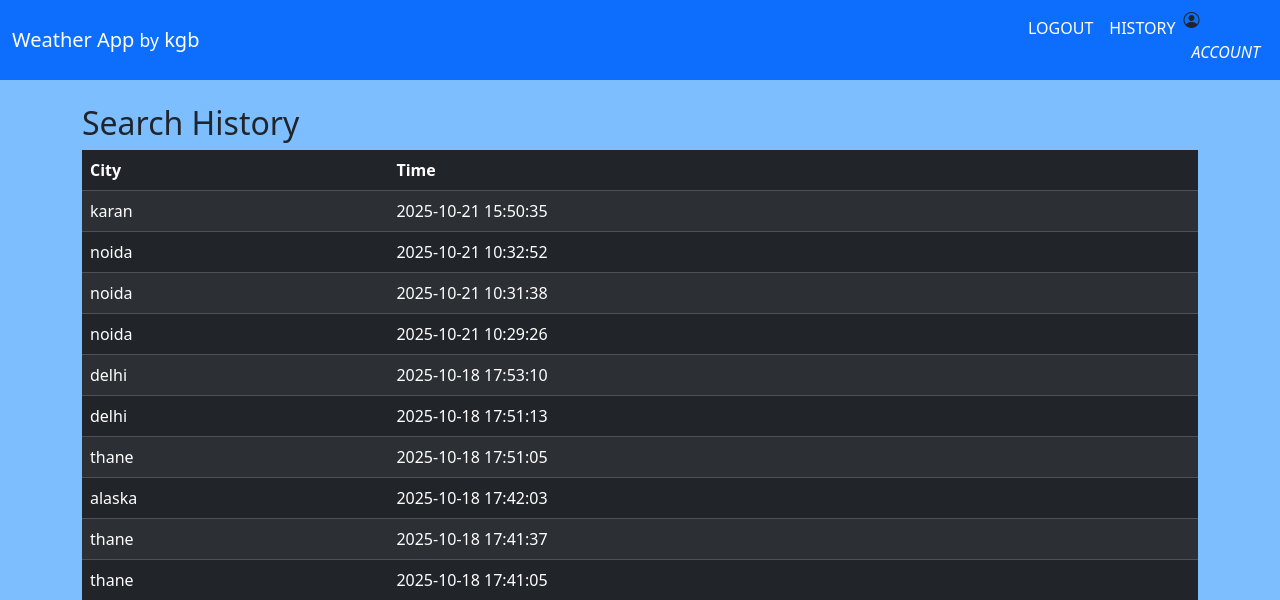
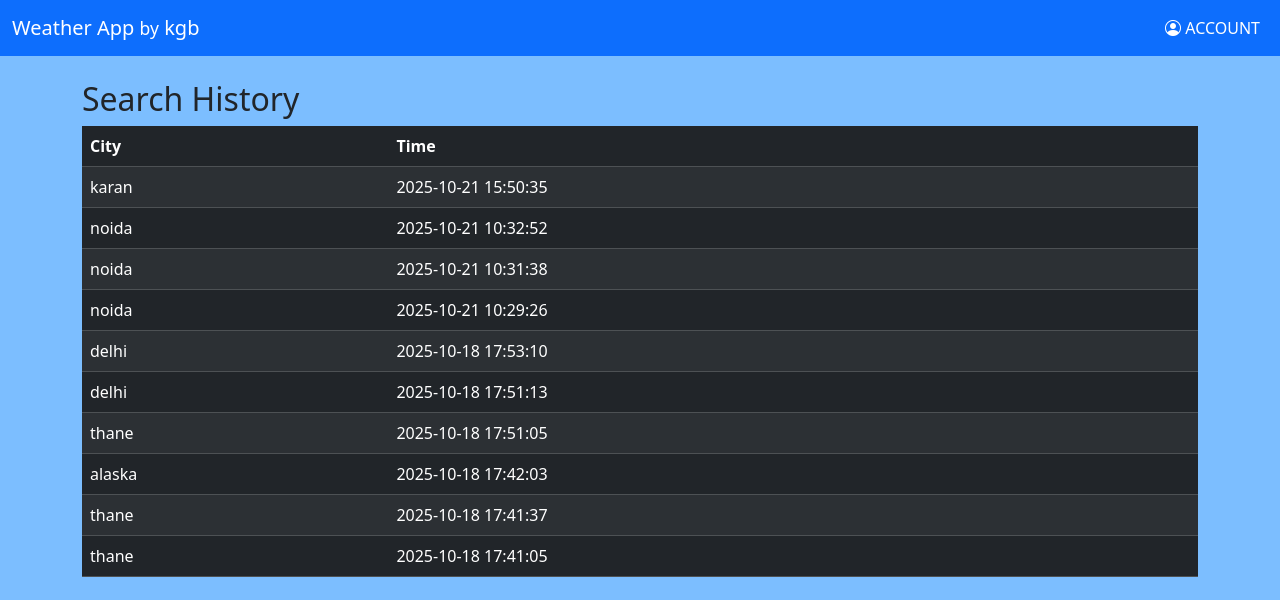
Before and after one commit to KaranGB83/weather, a Flask app: page /history in a window 1280 px wide. Shown: the top 600 px of the page. Run offline with Flask 3, Linux system fonts and the light colour scheme; a user stored in the database is signed in; data comes from the database, SQL or seed files in the repository.

Commit message:
solve some errors

```diff
--- a/app.py
+++ b/app.py
@@ -6,7 +6,7 @@ from functools import wraps
 
 app = Flask(__name__)
 app.secret_key="ther"
-app.config['DEBUG'] = False
+app.config['DEBUG'] = True
 
 def login_required(f):
     @wraps(f)
@@ -61,8 +61,8 @@ def login():
         #connecting db and creating object to interact with db
         with sqlite3.connect("weather.db") as conn:
             cursor = conn.cursor()
-        row = cursor.execute("SELECT * FROM users WHERE username=?", (request.form.get("username"),)).fetchone()
-        conn.commit()
+            row = cursor.execute("SELECT * FROM users WHERE username=?", (request.form.get("username"),)).fetchone()
+            conn.commit()
         if row is None or not check_password_hash(row[2],request.form.get("password")):
             flash('Invalid Credential, Try Again!', 'error')
             return render_template("login.html")
@@ -104,13 +104,15 @@ def register():
         #connecting db and creating object to interact with db
         with sqlite3.connect("weather.db") as conn:
             cursor = conn.cursor()
-        existing_user=cursor.execute("SELECT * FROM users WHERE username=?",(username,)).fetchone()
+            existing_user=cursor.execute("SELECT * FROM users WHERE username=?",(username,)).fetchone()
         if existing_user:
             flash("Username Already Exist, Try different One", "error")
             return render_template("register.html")
         hash=generate_password_hash(pw)
-        cursor.execute("INSERT INTO users (username,hash) VALUES (?,?)",(username,hash))
-        conn.commit()
+        with sqlite3.connect("weather.db") as conn:
+            cursor = conn.cursor()
+            cursor.execute("INSERT INTO users (username,hash) VALUES (?,?)",(username,hash))
+            conn.commit()
         #Fetching data
         rows=cursor.execute("SELECT id FROM users WHERE username=?",(username,)).fetchone()
         #remembering which user logged in
@@ -130,7 +132,7 @@ def history():
         history=x.fetchall()
     return render_template("history.html",history=history)
 
-app.route("/account")
+@app.route("/account")
 @login_required
 def account():
     #for recent searches
--- a/templates/account.html
+++ b/templates/account.html
@@ -4,8 +4,7 @@
 {% endblock %}
 {% block body %}
     <div class="container mt-4">
-        <!-- <form action="/account" ></form> -->
-            <h1>USERNAME:<span class="text-info">{{ username }}</span></h1>
+        <h2>USERNAME:{{ username }}</h2>
         <hr>
         <h3>RECENT SEARCHES</h3>
         {% if recent %}
@@ -29,9 +28,8 @@
             <p>There is no history to show</p>
         {% endif %}
         <hr>
-            <!-- <a class="btn btn-primary" href="/reset">RESET PASSWORD</a> -->
+        <li class="nav-item"><i>Click to see all</i><a class="nav-link active" href="/history">HISTORY</a></li>
         <hr>
         <a class="btn btn-primary" href="/logout">LOG OUT</a>
-
     </div>
 {% endblock %}
--- a/templates/layout.html
+++ b/templates/layout.html
@@ -30,9 +30,7 @@
                 <!-- <a class="nav-link active" aria-current="page" href="/">Home</a> -->
                 {% if session["user_id"] %}
                 <ul class="navbar-nav ms-auto">
-                    <li class="nav-item"><a class="nav-link active" href="/logout">LOGOUT</a></li>
-                    <li class="nav-item"><a class="nav-link active" href="/history">HISTORY</a></li>
-                    <li class="nav-item"><i class="bi bi-person-circle"><a class="nav-link active" href="/account">ACCOUNT</a></i></li>
+                    <li class="nav-item"><a class="nav-link active" href="/account"><i class="bi bi-person-circle"></i> ACCOUNT </a></li>
                 </ul>
                 {% else %}
                 <ul class="navbar-nav ms-auto">
```
Lines whose indentation alone changed are shown as unchanged.
